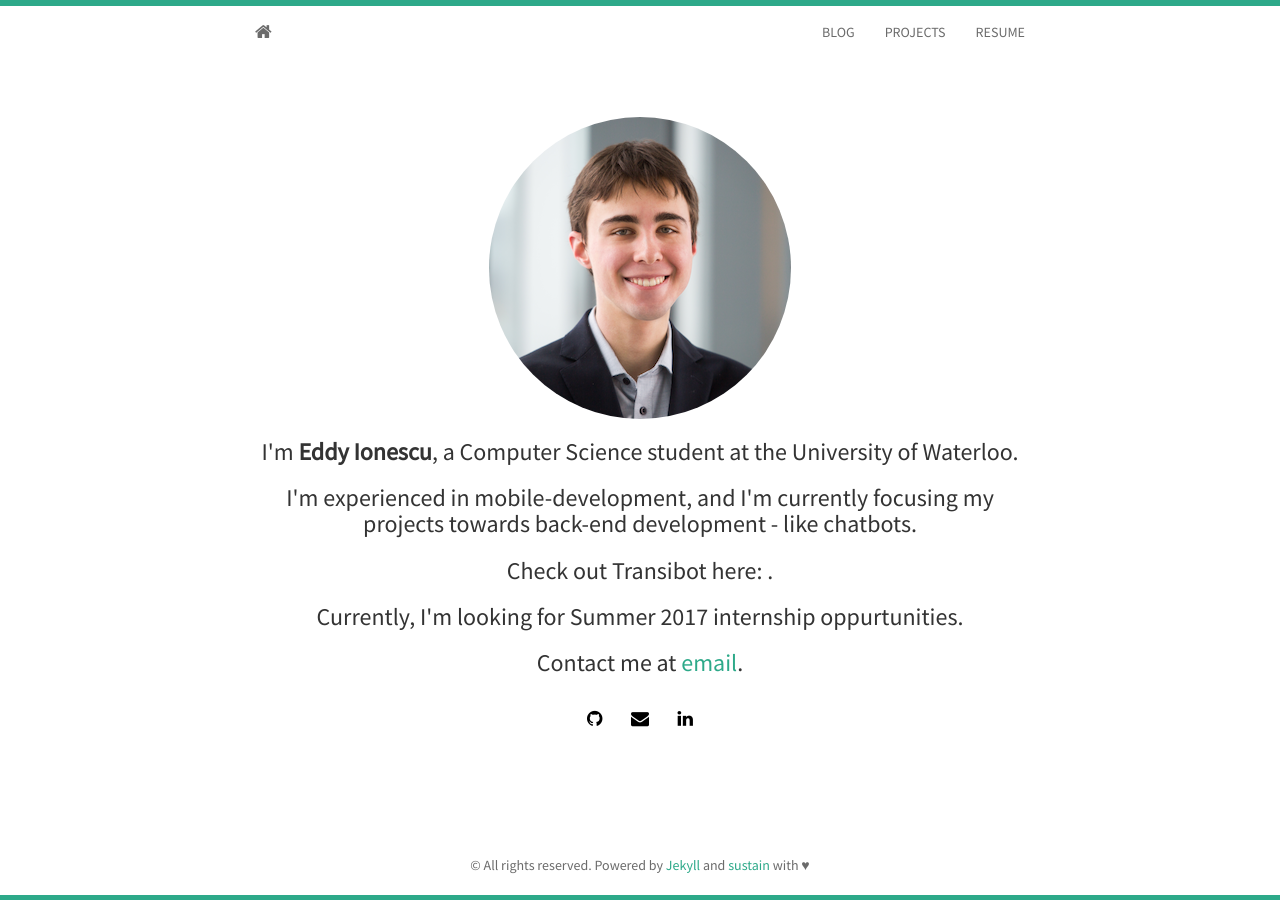
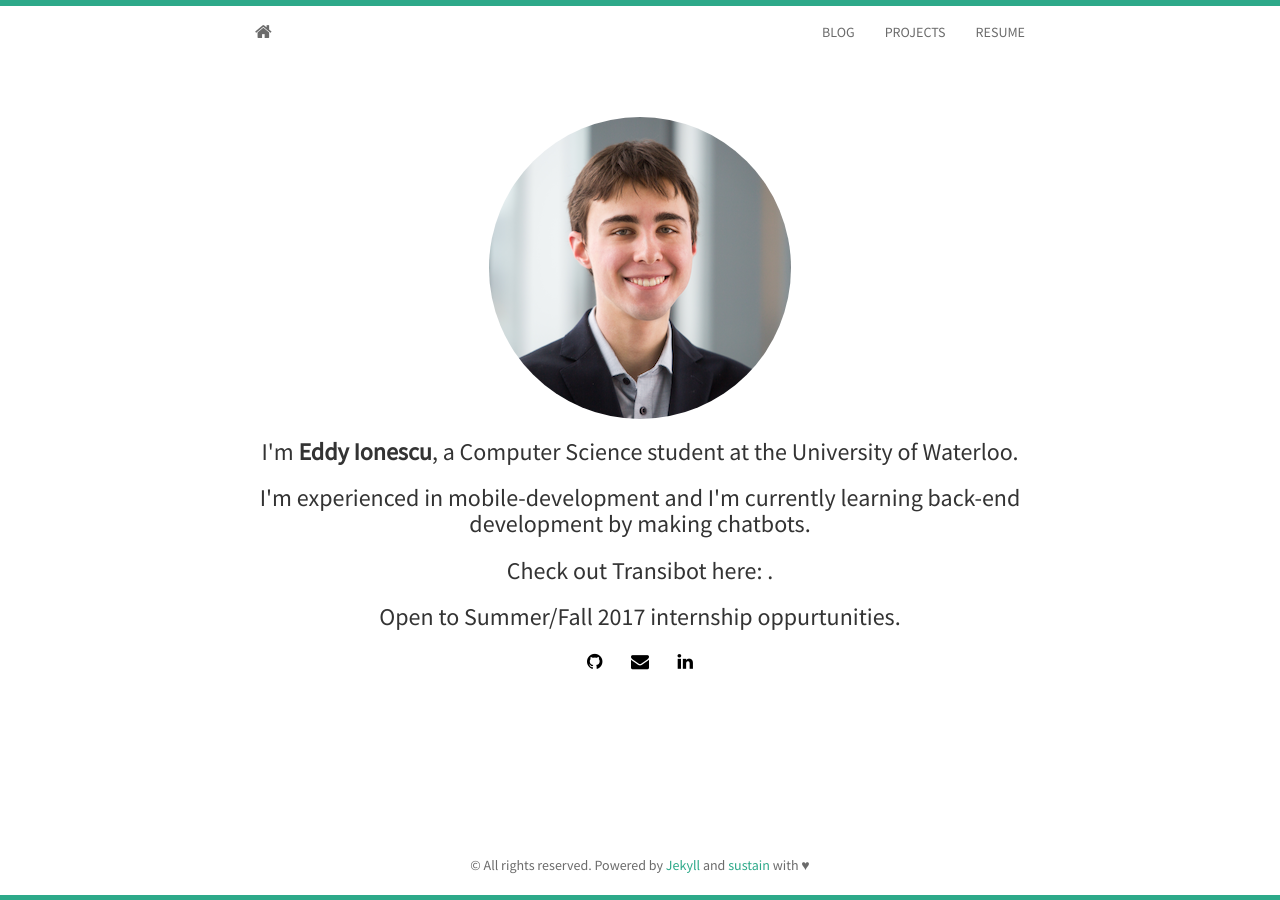
Before and after one commit to EddyIonescu/eddyionescu.github.io, a Jekyll site: the page built from index.html, in a window 1280 px wide. Built offline with Jekyll 4.4.1, drawn with Linux system fonts in a browser that asks for light colours; nearby versions of some CDN libraries; the list of posts is cut into pages by our own code.

Commit message:
updated info

```diff
--- a/index.html
+++ b/index.html
@@ -8,10 +8,9 @@ layout: home
 		<img class="img-circle" src="{{ site.baseurl }}static/img/{{ site.avatar }}" alt="Responsive image">
 	  </div>
 	  <h3>I'm <strong>{{ site.author }}</strong>, a Computer Science student at the University of Waterloo.</h3>
-	  <h3>I'm experienced in mobile-development, and I'm currently focusing my projects towards back-end development - like chatbots.</h3>
+	  <h3>I'm experienced in mobile-development and I'm currently learning back-end development by making chatbots.</h3>
 	  <h3>Check out Transibot here: <a href="https://transibot.com"> </a>.</h3>
-	  <h3>Currently, I'm looking for Summer 2017 internship oppurtunities.
-	  <h3>Contact me at <a href="mailto:{{ site.email }}">email</a>.</h3>
+	  <h3>Open to Summer/Fall 2017 internship oppurtunities.
 	  {% include social.html %}
 	</div>
 </section>
```
